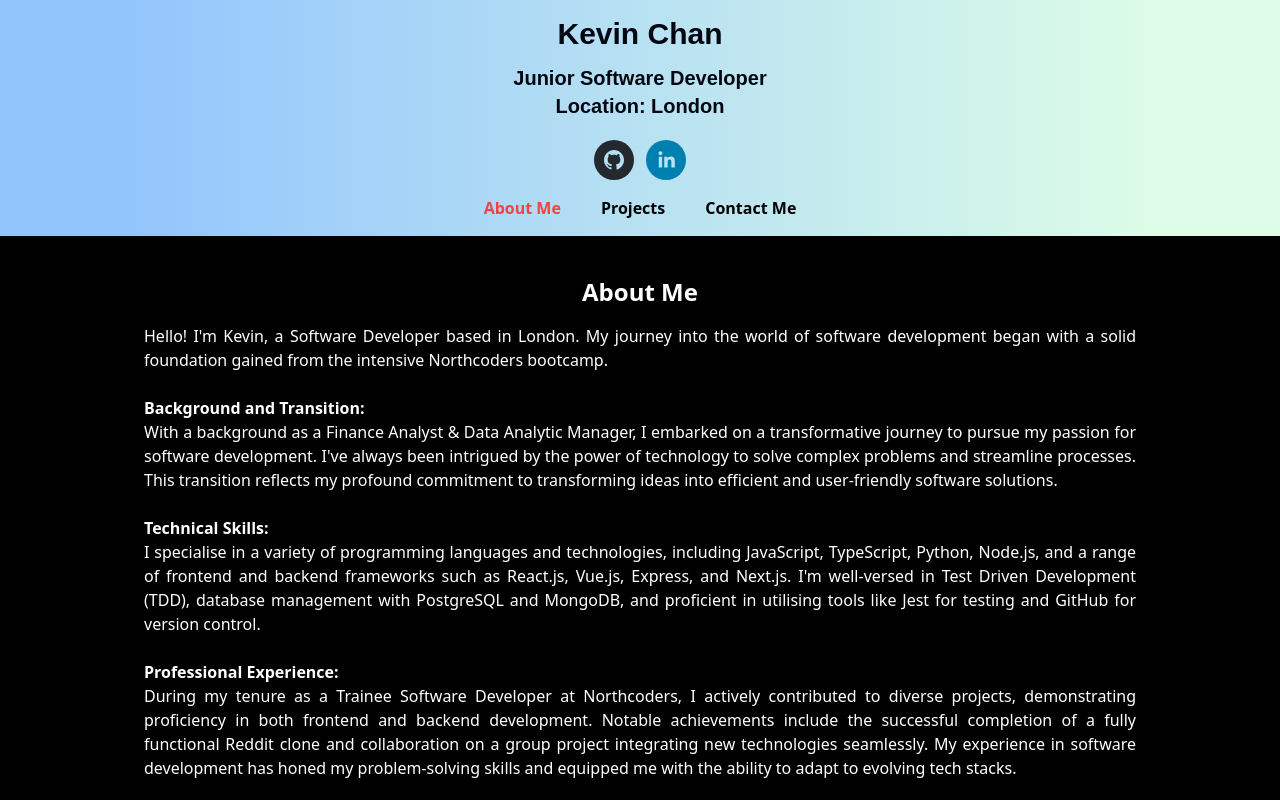
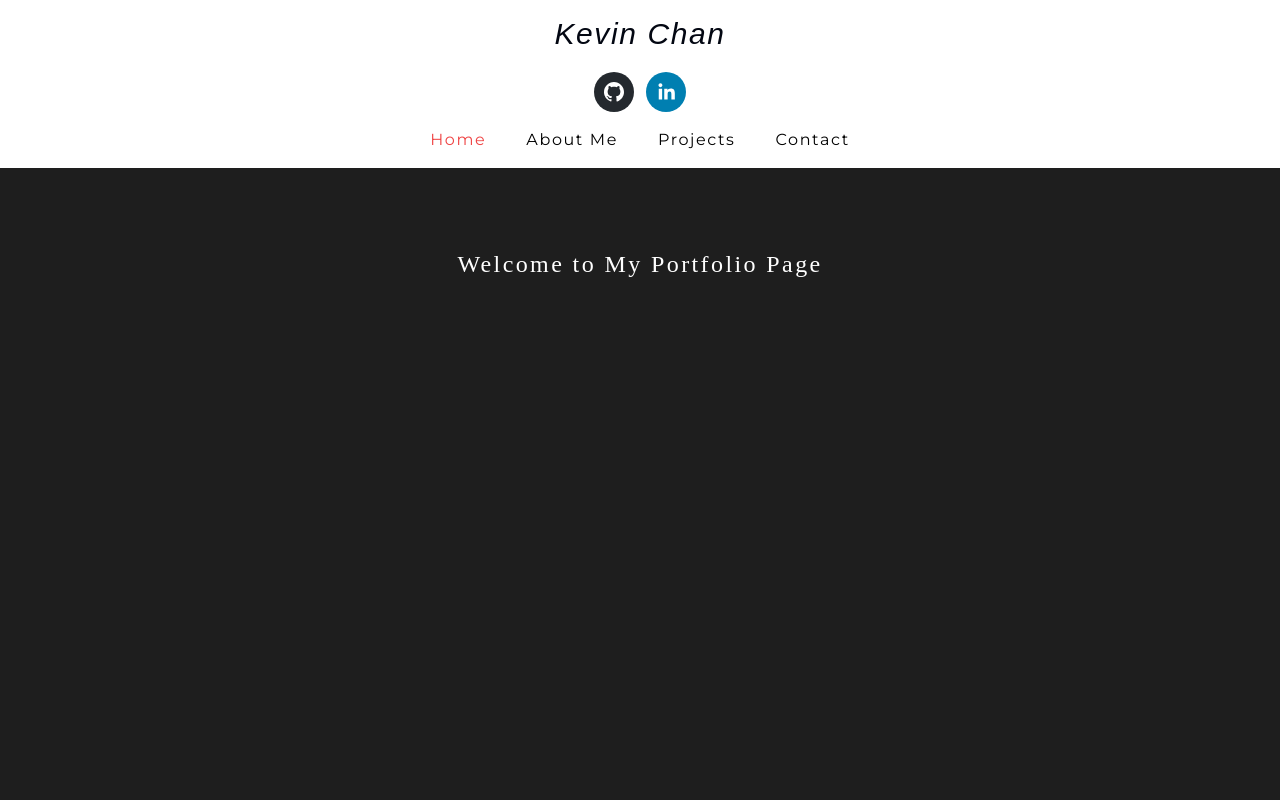
Before and after one commit to Sakhee89/Personal-Website, a React (Vite) app: page / in a window 1280 px wide. Shown: the top 800 px of the page. Built offline with nearby package versions, Linux system fonts and the light colour scheme.

Commit message:
change format and add home page

```diff
--- a/index.html
+++ b/index.html
@@ -10,6 +10,10 @@
       href="https://fonts.googleapis.com/css2?family=Roboto:ital,wght@0,100;0,300;0,400;0,500;0,700;0,900;1,100;1,300;1,400;1,500;1,700;1,900&display=swap"
       rel="stylesheet"
     />
+    <link
+      href="https://fonts.googleapis.com/css2?family=Bebas+Neue&family=Montserrat:ital,wght@0,100..900;1,100..900&display=swap"
+      rel="stylesheet"
+    />
     <title>Kevin Chan</title>
   </head>
   <body>
--- a/src/App.jsx
+++ b/src/App.jsx
@@ -1,17 +1,29 @@
 import "./App.css";
+import { Home } from "./components/Home";
 import { Main } from "./components/Main";
 import { NavBar } from "./components/NavBar";
 import React, { useState } from "react";
 
 function App() {
   const [page, setPage] = useState({
-    aboutMe: true,
+    home: true,
+    aboutMe: false,
     projects: false,
     contactMe: false,
   });
 
+  const handleHomeClick = () => {
+    setPage({
+      home: true,
+      aboutMe: false,
+      projects: false,
+      contactMe: false,
+    });
+  };
+
   const handleAboutMeClick = () => {
     setPage({
+      home: false,
       aboutMe: true,
       projects: false,
       contactMe: false,
@@ -20,6 +32,7 @@ function App() {
 
   const handleProjectsClick = () => {
     setPage({
+      home: false,
       aboutMe: false,
       projects: true,
       contactMe: false,
@@ -40,8 +53,10 @@ function App() {
         handleAboutMeClick={handleAboutMeClick}
         handleProjectsClick={handleProjectsClick}
         handleContactMeClick={handleContactMeClick}
+        handleHomeClick={handleHomeClick}
         page={page}
       />
+
       <Main page={page} />
     </>
   );
--- a/src/components/AboutMe.jsx
+++ b/src/components/AboutMe.jsx
@@ -1,13 +1,14 @@
 export function AboutMe({ show }) {
   return (
-    <section className="pt-10 flex justify-center pb-8">
+    <section className="pt-10 flex justify-center pb-8 ">
       {show && (
         <div className="max-w-screen-lg px-4">
           <h1 className="text-2xl text-center font-bold">About Me</h1>
-          <p className="text-justify pt-4">
-            Hello! I'm Kevin, a Software Developer based in London. My journey
-            into the world of software development began with a solid foundation
-            gained from the intensive Northcoders bootcamp. <br />
+          <p className="text-justify pt-4 tracking-wider">
+            Hello everyone! My name is Kevin, a Software Developer based in
+            London. My journey into the world of software development began with
+            a solid foundation gained from the intensive Northcoders bootcamp.
+            <br />
             <br />
             <b>Background and Transition:</b>
             <br />
@@ -16,7 +17,8 @@ export function AboutMe({ show }) {
             software development. I've always been intrigued by the power of
             technology to solve complex problems and streamline processes. This
             transition reflects my profound commitment to transforming ideas
-            into efficient and user-friendly software solutions. <br />
+            into efficient and user-friendly software solutions.
+            <br />
             <br />
             <b>Technical Skills:</b>
             <br />
@@ -41,16 +43,6 @@ export function AboutMe({ show }) {
             evolving tech stacks.
             <br />
             <br />
-            <b>Education and Learning Journey:</b>
-            <br />
-            I hold a MSC in Finance and Investment from the University of
-            Brighton, where I developed analytical and critical thinking skills
-            crucial for my transition into software development. Additionally,
-            my continuous pursuit of learning through platforms like
-            CodeAcademy, Udemy, and FreeCodeCamp underscores my dedication to
-            personal and professional growth.
-            <br />
-            <br />
             <b>Interests and Future Aspirations:</b>
             <br />
             Outside of software development, I enjoy staying updated with
--- a/src/components/ContactMe.jsx
+++ b/src/components/ContactMe.jsx
@@ -3,7 +3,7 @@ export function ContactMe({ show }) {
     <section className="text-center mt-10 flex justify-center pb-10">
       {show && (
         <div>
-          <h1 className="text-2xl mb-5 font-bold">Contact Me</h1>
+          <h1 className="text-2xl mb-5 font-bold">Contact</h1>
           <div>
             <p className="hover:text-red-500">
               Email:{" "}
--- a/src/components/Header.jsx
+++ b/src/components/Header.jsx
@@ -1,11 +1,10 @@
-export function Header() {
+export function Header({ handleHomeClick }) {
   return (
-    <header className="text-center text-gray-950 font-bold header">
-      <h1 className="text-3xl pt-4">Kevin Chan</h1>
-      <section className="pt-3 pb-2">
-        <p className=" text-xl">Junior Software Developer</p>
-        <p className="mb-3 text-xl">Location: London</p>
-      </section>
+    <header className="text-center text-gray-950 font header">
+      <h1 onClick={handleHomeClick} className="text-3xl pt-4 italic">
+        Kevin Chan
+      </h1>
+      <section className="pt-3 pb-2"></section>
     </header>
   );
 }
--- /dev/null
+++ b/src/components/Home.jsx
@@ -0,0 +1,11 @@
+export function Home({ show }) {
+  return (
+    <section className="flex items-center justify-center">
+      {show && (
+        <div className="pt-20 text-2xl text-center home-font tracking-widest">
+          Welcome to My Portfolio Page
+        </div>
+      )}
+    </section>
+  );
+}
--- a/src/components/Main.jsx
+++ b/src/components/Main.jsx
@@ -3,10 +3,12 @@ import { AboutMe } from "./AboutMe";
 
 import { Projects } from "./Projects";
 import { ContactMe } from "./ContactMe";
+import { Home } from "./Home";
 
 export function Main({ page }) {
   return (
     <main>
+      {page.home && <Home show={page.home} />}
       {page.aboutMe && <AboutMe show={page.aboutMe} />}
       {page.projects && <Projects show={page.projects} />}
       {page.contactMe && <ContactMe show={page.contactMe} />}
--- a/src/components/NavBar.jsx
+++ b/src/components/NavBar.jsx
@@ -5,12 +5,13 @@ export function NavBar({
   handleAboutMeClick,
   handleProjectsClick,
   handleContactMeClick,
+  handleHomeClick,
   page,
 }) {
   return (
-    <div className="bg-gradient-to-r from-blue-300 from-10% to-green-100 to-90% text-center">
-      <Header />
-      <div>
+    <div className="bg-white text-center tracking-widest">
+      <Header handleHomeClick={handleHomeClick} />
+      <div className="flex justify-center">
         <SocialIcon
           className="mr-3"
           style={{ height: 40, width: 40 }}
@@ -21,7 +22,16 @@ export function NavBar({
           url="https://www.linkedin.com/in/kevin-chan-b7103b135/"
         />
       </div>
-      <div className="flex justify-center space-x-10 py-4 font-bold text-black">
+
+      <div className="flex justify-center space-x-10 py-4 font text-black custom-font">
+        <span
+          className={`cursor-pointer ${
+            page.home ? "text-red-500" : "text-black"
+          } hover:text-red-500`}
+          onClick={handleHomeClick}
+        >
+          Home
+        </span>
         <span
           className={`cursor-pointer ${
             page.aboutMe ? "text-red-500" : "text-black"
@@ -44,7 +54,7 @@ export function NavBar({
           } hover:text-red-500`}
           onClick={handleContactMeClick}
         >
-          Contact Me
+          Contact
         </span>
       </div>
     </div>
--- a/src/index.css
+++ b/src/index.css
@@ -5,7 +5,7 @@
 body {
   margin: 0;
   font-family: "Zilla Slab", serif;
-  background-color: black;
+  background-color: rgb(30, 30, 30);
   color: white;
 }
 
@@ -16,9 +16,18 @@ body {
 }
 
 .header {
-  font-family: "Bebas Neue", sans-serif;
+  font-family: "Robotto", sans-serif;
+  font-optical-sizing: auto;
 }
 
 .custom-text-size {
   font-size: 13px;
 }
+
+.custom-font {
+  font-family: "Montserrat", sans-serif;
+}
+
+.home-font {
+  font-family: "Poiret One, cursive";
+}
```
